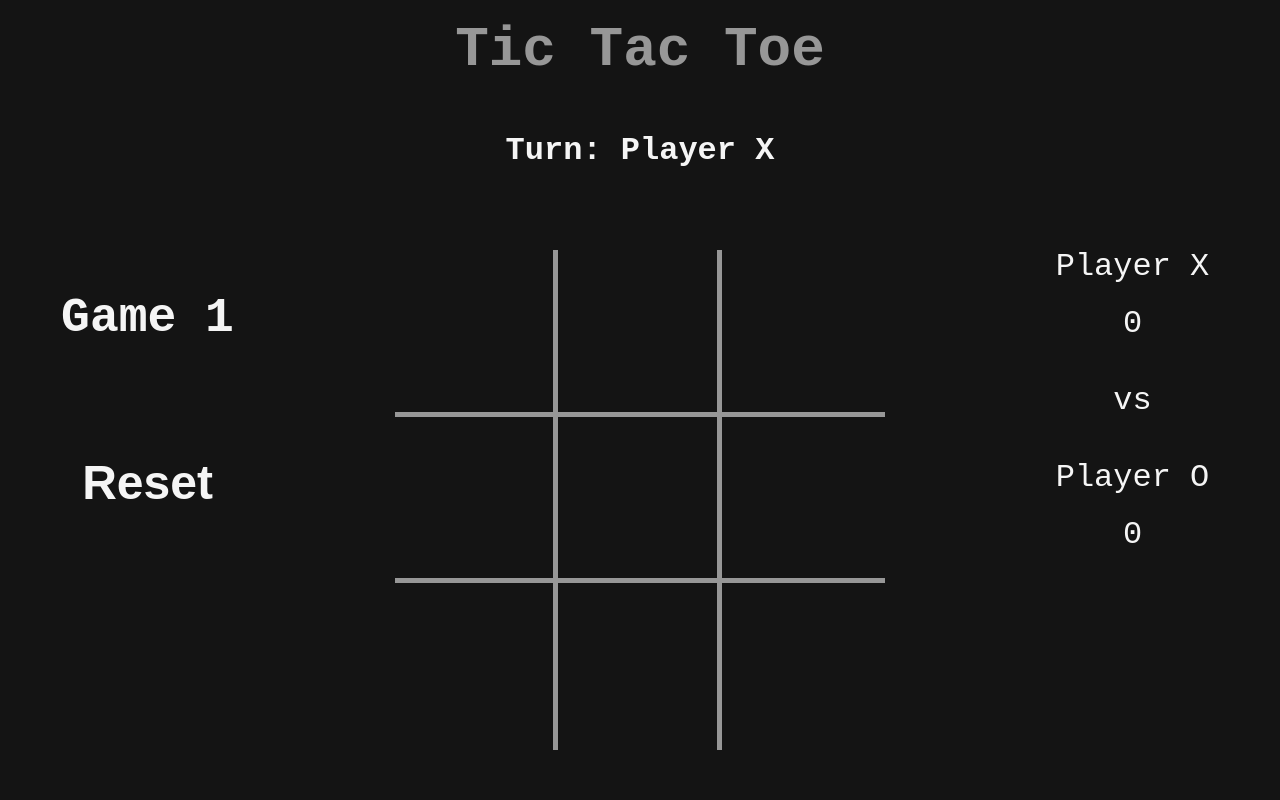
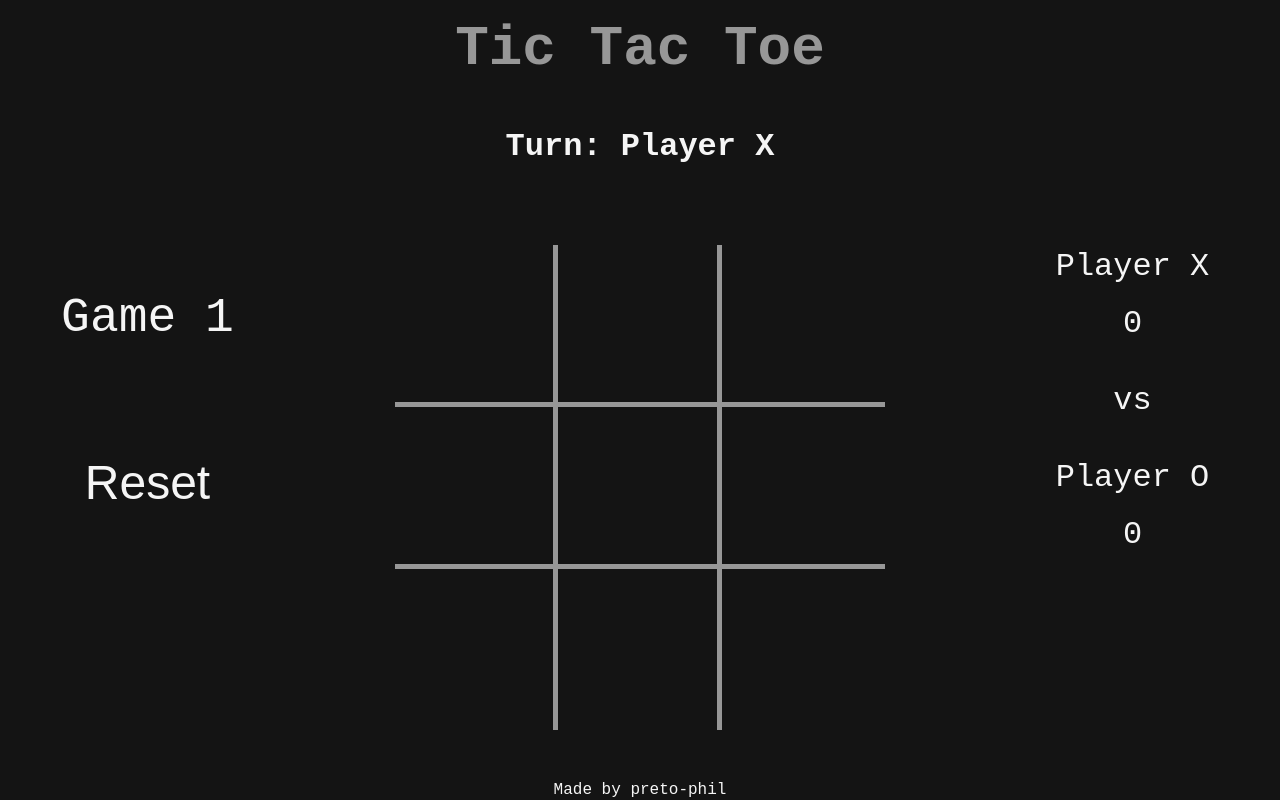
Before and after one commit to preto-phil/Tic-Tac-Toe, a website: page Version-1/index.html in a window 1280 px wide. Drawn offline with Linux system fonts and the light colour scheme.

Commit message:
footer added, styling added, minmax added to grid

```diff
--- a/Version-1/index.html
+++ b/Version-1/index.html
@@ -25,6 +25,7 @@
     <div class="header">Tic Tac Toe</div>
     <div id="turn">Turn: Player X</div>
     <div id="body"></div>
+    <div class="footer">Made by preto-phil</div>
 
   </div>
 
--- a/Version-1/style.css
+++ b/Version-1/style.css
@@ -37,7 +37,6 @@ body {
 #gridButton {
   padding: 30px;
   font-size: 3rem;
-  font-weight: 700;
   cursor: pointer;
 
   background-color: rgb(20, 20, 20);
@@ -52,7 +51,6 @@ body {
 
 #game {
   font-size: 3rem;
-  font-weight: 700;
   padding: 30px;
   margin-bottom: 50px;
 }
@@ -69,7 +67,7 @@ body {
   /* border: 1px solid blue; */
 
   display: grid;
-  grid-template-rows: 1fr 1fr 6fr;
+  grid-template-rows: 1fr 1fr 6fr 0.2fr;
 }
 
 .header {
@@ -101,8 +99,8 @@ body {
   grid-area: 3 / 1 / 4 / 2;
 
   display: grid;
-  grid-template-columns: repeat(3, 1fr);
-  grid-template-rows: repeat(3, 1fr);
+  grid-template-columns: repeat(3, minmax(100px, 1fr));
+  grid-template-rows: repeat(3, minmax(100px, 1fr));
 
   padding: 50px;
 }
@@ -182,6 +180,16 @@ body {
   grid-area: 3 / 3 / 4 / 4;
 }
 
+.footer {
+  grid-area: 4 / 1 / 5 / 2;
+
+  display: flex;
+  justify-content: center;
+  align-items: center;
+
+  font-size: 1rem;
+}
+
 /* Right */
 
 .right-section {
```
